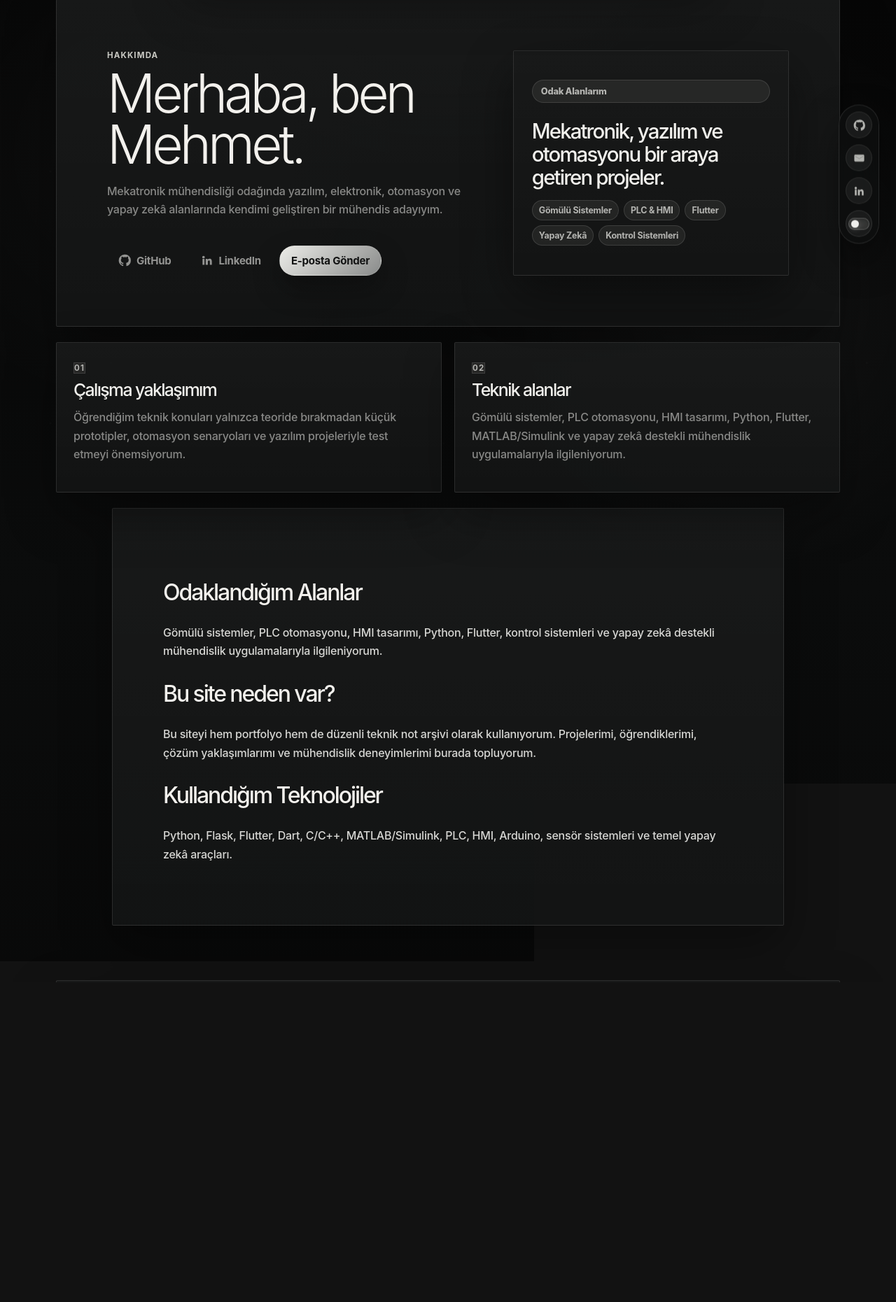
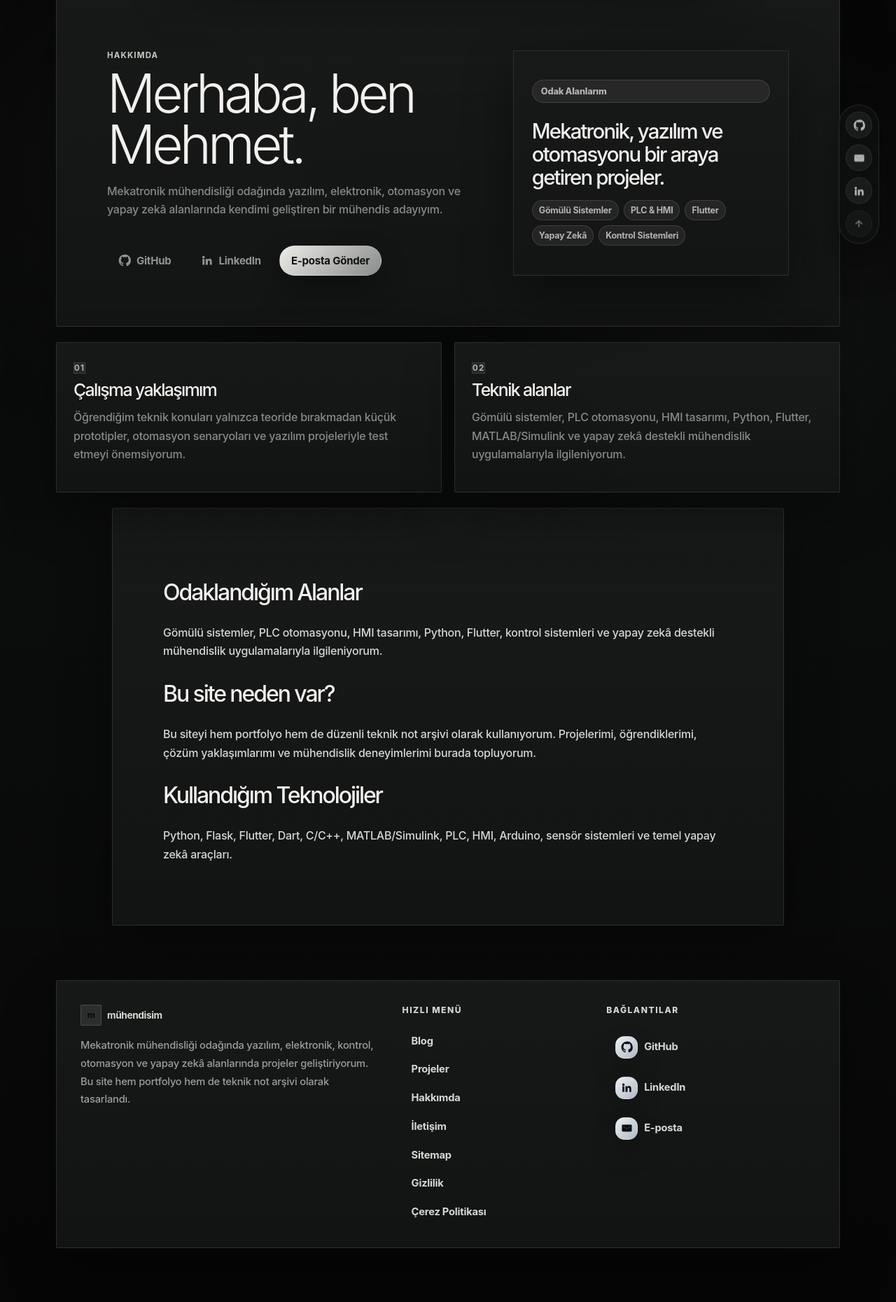
Before and after one commit to MehmetByrktr/MehmetBayraktar, a Flask app: page /hakkimda in a window 1280 px wide. Shown: the part 151-2012 px from the top of the page at 70% size. Run offline with Flask 3, Linux system fonts and the light colour scheme.

Commit message:
replace public theme toggle with scroll top

```diff
--- a/app/static/css/final-polish.css
+++ b/app/static/css/final-polish.css
@@ -380,3 +380,64 @@
     display: block !important;
     margin: 16px auto !important;
 }
+
+
+/* =========================================================
+   V35 RIGHT DOCK SCROLL TOP
+   - Public theme toggle removed
+   - Right dock bottom button is now "back to top"
+   ========================================================= */
+
+.side-dock .scroll-top-button,
+.side-dock .dock-scroll-top {
+    width: 38px !important;
+    height: 38px !important;
+    min-width: 38px !important;
+    min-height: 38px !important;
+    display: grid !important;
+    place-items: center !important;
+    border-radius: 999px !important;
+    background: rgba(245,245,240,.055) !important;
+    color: rgba(245,245,240,.76) !important;
+    border: 1px solid rgba(245,245,240,.10) !important;
+    box-shadow: none !important;
+    padding: 0 !important;
+    cursor: pointer !important;
+    transition: transform .18s ease, background .18s ease, color .18s ease, opacity .18s ease !important;
+    opacity: .78 !important;
+}
+
+.side-dock .scroll-top-button svg,
+.side-dock .dock-scroll-top svg {
+    width: 18px !important;
+    height: 18px !important;
+    fill: currentColor !important;
+    display: block !important;
+}
+
+.side-dock .scroll-top-button:hover,
+.side-dock .dock-scroll-top:hover,
+.side-dock .scroll-top-button.is-visible {
+    background: rgba(245,245,240,.13) !important;
+    color: #ffffff !important;
+    transform: translateY(-2px) !important;
+    opacity: 1 !important;
+}
+
+.side-dock .scroll-top-button:not(.is-visible) {
+    opacity: .52 !important;
+}
+
+/* Public sayfada tema toggle kalmadı; eski toggle CSS'i görseli etkilemesin */
+body.arik-theme .dock-theme-toggle,
+body.arik-theme #themeToggle {
+    display: none !important;
+}
+
+/* Mobilde sağ dock zaten gizli; buton desktop/tablet için aktif */
+@media (max-width: 640px) {
+    .side-dock .scroll-top-button,
+    .side-dock .dock-scroll-top {
+        display: none !important;
+    }
+}
--- a/app/static/js/main.js
+++ b/app/static/js/main.js
@@ -3,8 +3,13 @@
 const storedTheme = (() => {
     try { return localStorage.getItem("theme"); } catch (e) { return null; }
 })();
-const initialTheme = storedTheme === "light" || storedTheme === "dark" ? storedTheme : "dark";
+const isAdminThemePage = document.body && document.body.classList.contains("arik-admin-theme");
+// Public sitede artık açık tema yok; admin panelde toggle korunur.
+const initialTheme = isAdminThemePage && (storedTheme === "light" || storedTheme === "dark") ? storedTheme : "dark";
 root.setAttribute("data-theme", initialTheme);
+if (!isAdminThemePage) {
+    try { localStorage.setItem("theme", "dark"); } catch (e) {}
+}
 
 function updateThemeToggleLabels() {
     document.querySelectorAll(".theme-toggle").forEach(button => {
@@ -31,6 +36,7 @@
 document.addEventListener("DOMContentLoaded", () => {
     setupThemeToggles();
     setupMobileNavigation();
+    setupScrollTopButton();
     buildArticleToc();
     enhanceCodeBlocks();
     setupLikeButtons();
@@ -257,3 +263,21 @@
         }
     });
 }
+
+
+function setupScrollTopButton() {
+    const button = document.getElementById("scrollTopButton");
+    if (!button) return;
+
+    const updateVisibility = () => {
+        const show = window.scrollY > 420;
+        button.classList.toggle("is-visible", show);
+    };
+
+    button.addEventListener("click", () => {
+        window.scrollTo({ top: 0, behavior: "smooth" });
+    });
+
+    updateVisibility();
+    window.addEventListener("scroll", updateVisibility, { passive: true });
+}
--- a/app/templates/base.html
+++ b/app/templates/base.html
@@ -41,8 +41,10 @@
         <a href="{{ site.linkedin_url or '#' }}" target="_blank" rel="noopener noreferrer" title="LinkedIn" aria-label="LinkedIn">
             <svg viewBox="0 0 24 24" aria-hidden="true"><path d="M4.98 3.5a2.48 2.48 0 1 1 0 4.96 2.48 2.48 0 0 1 0-4.96ZM3.1 9.35h3.76v11.3H3.1V9.35Zm6.04 0h3.6v1.55h.05c.5-.95 1.72-1.95 3.55-1.95 3.8 0 4.5 2.5 4.5 5.75v5.95h-3.76v-5.28c0-1.26-.02-2.88-1.75-2.88-1.76 0-2.03 1.38-2.03 2.79v5.37H9.14V9.35Z"/></svg>
         </a>
-        <button id="themeToggle" class="theme-toggle dock-theme-toggle" type="button" title="Tema değiştir" aria-label="Tema değiştir">
-            <span class="toggle-track"><span class="toggle-dot"></span></span>
+        <button id="scrollTopButton" class="scroll-top-button dock-scroll-top" type="button" title="Yukarı çık" aria-label="Sayfanın başına dön">
+            <svg viewBox="0 0 24 24" aria-hidden="true">
+                <path d="M12 5.2 4.8 12.4l1.7 1.7 4.3-4.3v9h2.4v-9l4.3 4.3 1.7-1.7L12 5.2Z"/>
+            </svg>
         </button>
     </aside>
 
```
